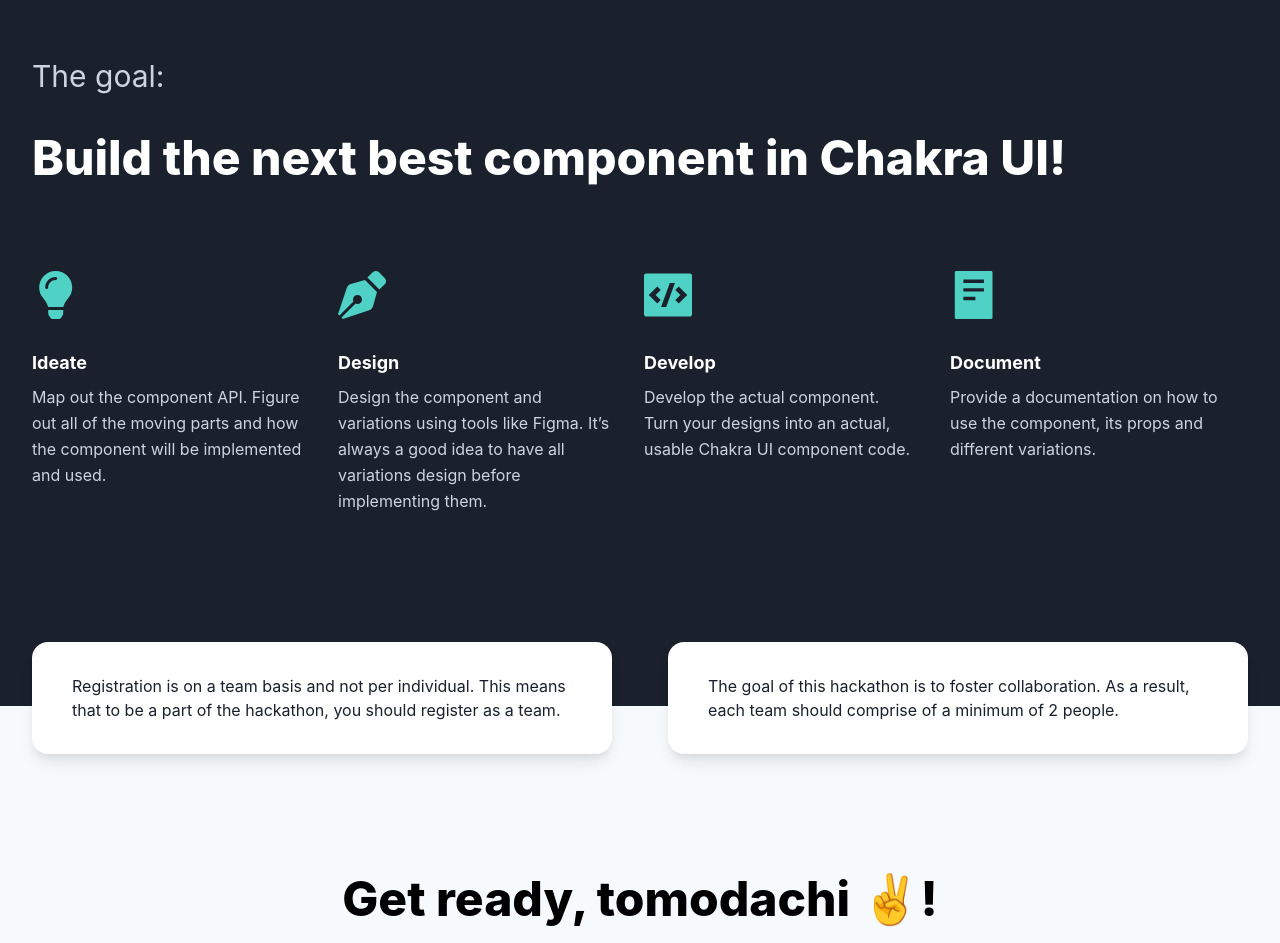
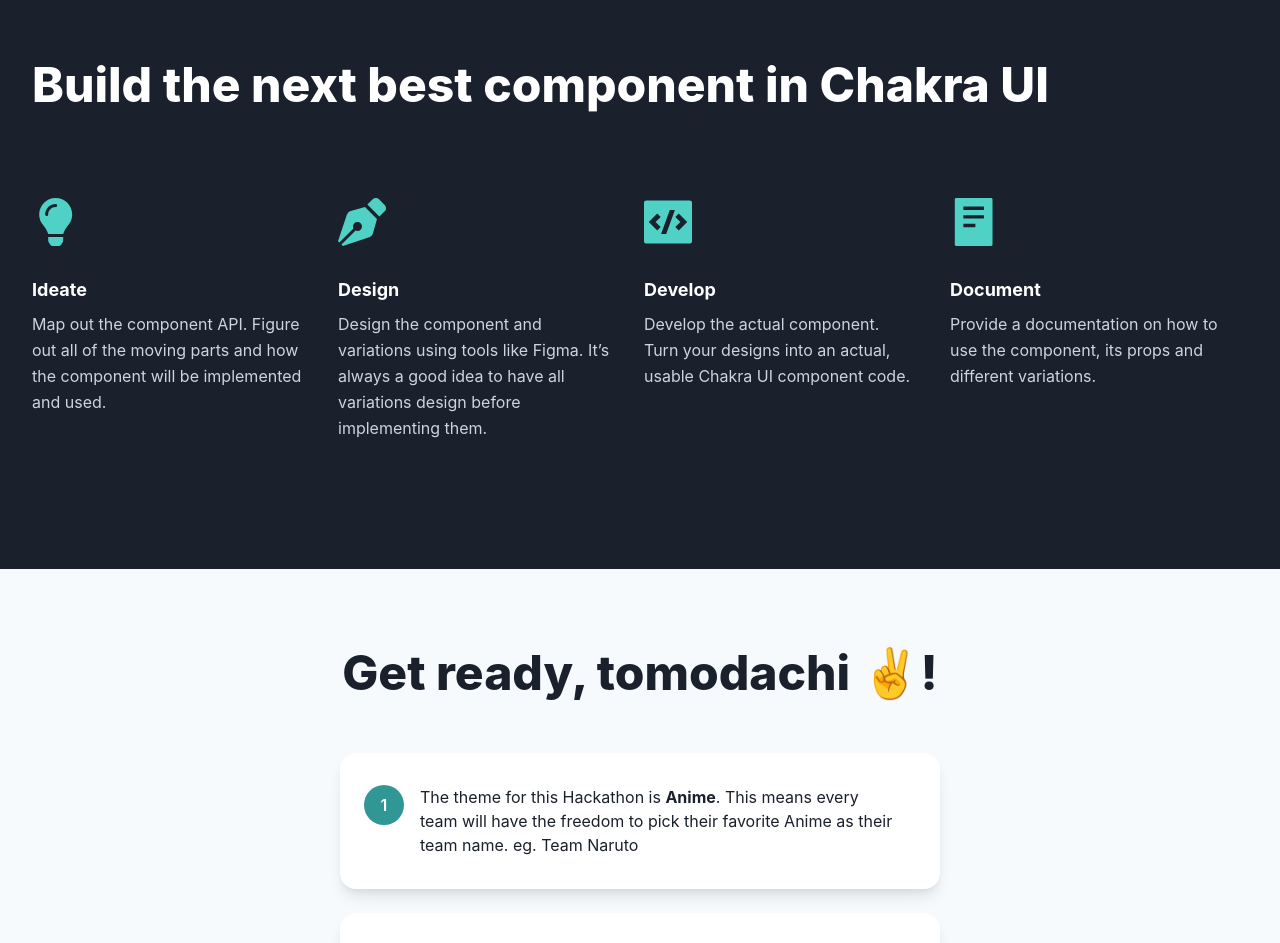
Before and after one commit to chakra-ui/hackathon, a Next.js app: page / in a window 1280 px wide. Shown: the part 840-1783 px from the top of the page. Built offline with nearby package versions, Linux system fonts and the light colour scheme.

Commit message:
feat: updated goal section

```diff
--- a/src/components/Goal.tsx
+++ b/src/components/Goal.tsx
@@ -1,4 +1,4 @@
-import { Box, Heading, SimpleGrid, Stack, Text } from '@chakra-ui/react';
+import { Box, Heading, SimpleGrid, Stack } from '@chakra-ui/react';
 import * as React from 'react';
 import { FeatureGoals } from './FeatureGoals';
 import { GoalDescription } from './GoalDescription';
@@ -7,36 +7,21 @@ import { Design, Develop, Document, Ideate } from './Icons';
 export const Goal = () => {
   return (
     <Box as='section' id='about'>
-      <Box bg='secondaryBg' color='white' pt='24' pb='12rem'>
+      <Box bg='secondaryBg' color='white' pt='24' pb='32'>
         <Box
           maxW={{ base: 'xl', md: '7xl' }}
           mx='auto'
           px={{ base: '6', md: '8' }}
         >
-          <Text
-            pb='6'
-            lineHeight='tall'
-            color='secondaryBody'
-            fontSize={{ base: 'xl', lg: '3xl' }}
-          >
-            The goal:
-          </Text>
-          <Stack
-            spacing='10'
-            direction={{ base: 'column', lg: 'row' }}
-            align={{ base: 'flex-start', lg: 'center' }}
-            justify='space-between'
-          >
           <Heading
             size='2xl'
             lineHeight='short'
             fontWeight='extrabold'
-              maxW={{ base: 'unset', lg: '1036px' }}
             color='secondaryHeading'
           >
-              Build the next best component in Chakra UI!
+            Build the next best component in Chakra UI
           </Heading>
-          </Stack>
+
           <SimpleGrid
             columns={{ base: 1, md: 2, lg: 4 }}
             spacing={{ base: '12', md: '8', lg: '2' }}
@@ -62,47 +47,38 @@ export const Goal = () => {
           </SimpleGrid>
         </Box>
       </Box>
+
       <Box bg='alternativeBg' py='4'>
         <Box
           maxW={{ base: 'xl', md: '7xl' }}
           mx='auto'
           px={{ base: '6', md: '8' }}
-          position='relative'
-          top={{ base: '-24', lg: '-20' }}
+          py='16'
         >
-          <SimpleGrid
-            spacing={{ base: '8', lg: '14' }}
-            columns={{ base: 1, lg: 2 }}
-          >
-            <GoalDescription>
-              Registration is on a team basis and not per individual. This means
-              that to be a part of the hackathon, you should register as a team.
-            </GoalDescription>
-            <GoalDescription>
-              The goal of this hackathon is to foster collaboration. As a
-              result, each team should comprise of a minimum of 2 people.
-            </GoalDescription>
-          </SimpleGrid>
           <Box
             textAlign={{ base: 'left', lg: 'center' }}
             mx='auto'
             maxW={{ base: 'unset', lg: '600px' }}
-            mt='28'
           >
-            <Heading
-              as='h3'
-              size='2xl'
-              lineHeight='short'
-              fontWeight='extrabold'
-              color='defaultHeading'
-            >
+            <Heading fontWeight='extrabold' size='2xl' as='h3'>
               Get ready, tomodachi ✌️!
             </Heading>
-            <Text pt='12' lineHeight='tall' color='defaultBody'>
+            <Stack mt='14' spacing='6'>
+              <GoalDescription number={1}>
                 The theme for this Hackathon is <b>Anime</b>. This means every
                 team will have the freedom to pick their favorite Anime as their
                 team name. eg. Team Naruto
-            </Text>
+              </GoalDescription>
+              <GoalDescription number={2}>
+                Registration is on a team basis and not per individual. This
+                means that to be a part of the hackathon, you should register as
+                a team.
+              </GoalDescription>
+              <GoalDescription number={3}>
+                The goal of this hackathon is to foster collaboration. As a
+                result, each team should comprise of a minimum of 2 people.
+              </GoalDescription>
+            </Stack>
           </Box>
         </Box>
       </Box>
--- a/src/components/GoalDescription.tsx
+++ b/src/components/GoalDescription.tsx
@@ -1,22 +1,37 @@
-import { Box, Text } from '@chakra-ui/react';
+import { Circle, Stack, Text } from '@chakra-ui/react';
 import * as React from 'react';
 
 interface GoalDescriptionProps {
   children: React.ReactNode;
+  number: number;
 }
 
 export const GoalDescription = (props: GoalDescriptionProps) => {
-  const { children } = props;
+  const { children, number } = props;
   return (
-    <Box
+    <Stack
+      direction='row'
+      align='start'
       rounded='2xl'
+      spacing='4'
       bg='defaultBg'
       color='defaultText'
       shadow='lg'
-      px='10'
+      pr='10'
+      pl='6'
       py='8'
+      textAlign='start'
     >
+      <Circle
+        fontWeight='semibold'
+        size='10'
+        bg='accentText'
+        color='defaultBg'
+        flexShrink={0}
+      >
+        {number}
+      </Circle>
       <Text color='defaultText'>{children}</Text>
-    </Box>
+    </Stack>
   );
 };
```
Lines whose indentation alone changed are shown as unchanged.
